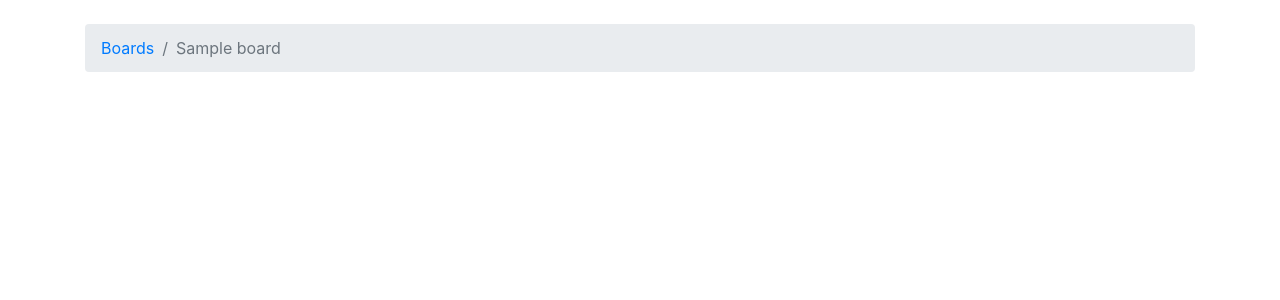
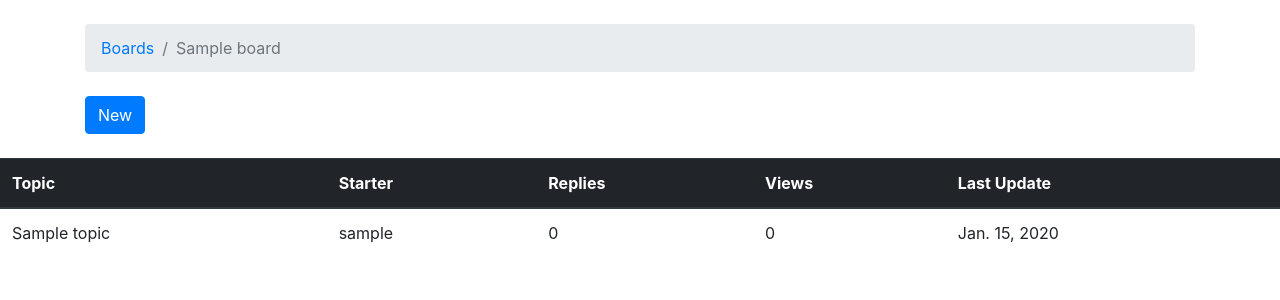
Before and after one commit to jainanmol123/django-boards, a Django app: page /boards/1/ in a window 1280 px wide. Shown: the part 56-356 px from the top of the page. Run offline with Django 3.2, Linux system fonts and the light colour scheme; tables that the repository leaves empty hold one stand-in row (values such as "Sample post"); some libraries are stand-ins or nearby versions; some web fonts are replaced.

Commit message:
updated on 27mar

```diff
--- a/boards/views.py
+++ b/boards/views.py
@@ -1,5 +1,7 @@
-from django.shortcuts import render
-from .models import Board
+from django.contrib.auth.models import User
+from django.shortcuts import render,redirect,get_object_or_404
+from .forms import NewTopicForm
+from .models import Board,Topic,Post
 from django.http import Http404
 
 def home(request):
@@ -13,3 +15,23 @@ def board_topics(request,pk):
     except Board.DoesNotExist:
         raise Http404
     return render(request,'boards/topics.html',{'board':board})
+
+def new_topic(request, pk):
+    board = get_object_or_404(Board, pk=pk)
+    user = User.objects.first()  # TODO: get the currently logged in user
+    if request.method == 'POST':
+        form = NewTopicForm(request.POST)
+        if form.is_valid():
+            topic = form.save(commit=False)
+            topic.board = board
+            topic.starter = user
+            topic.save()
+            post = Post.objects.create(
+                message=form.cleaned_data.get('message'),
+                topic=topic,
+                created_by=user
+            )
+            return redirect('board_topics', pk=board.pk)  # redirect to the created topic page
+    else:
+        form = NewTopicForm()
+    return render(request, 'boards/new_topic.html', {'board': board, 'form': form})
--- a/myproject/urls.py
+++ b/myproject/urls.py
@@ -21,5 +21,6 @@ from boards import views
 urlpatterns = [
     url(r'^$',views.home,name='home'),
     url(r'^boards/(?P<pk>\d+)/$',views.board_topics,name='board_topics'),
+    url(r'^boards/(?P<pk>\d+)/new/$', views.new_topic, name='new_topic'),
     url(r'^admin/', admin.site.urls),
 ]
--- a/templates/boards/topics.html
+++ b/templates/boards/topics.html
@@ -10,5 +10,33 @@
 {% endblock %}
 
 {% block content %}
-    <!-- just leaving it empty for now. we will add core here soon. -->
+ <div class="mb-4">
+   <a href="{% url 'new_topic' board.pk %}" class="btn btn-primary">New</a>
+
+   </div>
+
+ </div>
+
+<table class="table">
+<thead class="thead-dark">
+  <tr>
+    <th>Topic</th>
+    <th>Starter</th>
+    <th>Replies</th>
+    <th>Views</th>
+    <th>Last Update</th>
+  </tr>
+</thead>
+<tbody>
+  {% for topic in board.topics.all %}
+    <tr>
+      <td>{{ topic.subject }}</td>
+      <td>{{ topic.starter.username }}</td>
+      <td>0</td>
+      <td>0</td>
+      <td>{{ topic.last_updated }}</td>
+    </tr>
+  {% endfor %}
+</tbody>
+</table><!-- just leaving it empty for now. we will add core here soon. -->
 {% endblock %}
```
Also changed, not shown: boards/forms.py (added, +9 -0 lines), boards/tests.py (+68 -2 lines), templates/boards/new_topic.html (added, +25 -0 lines).
